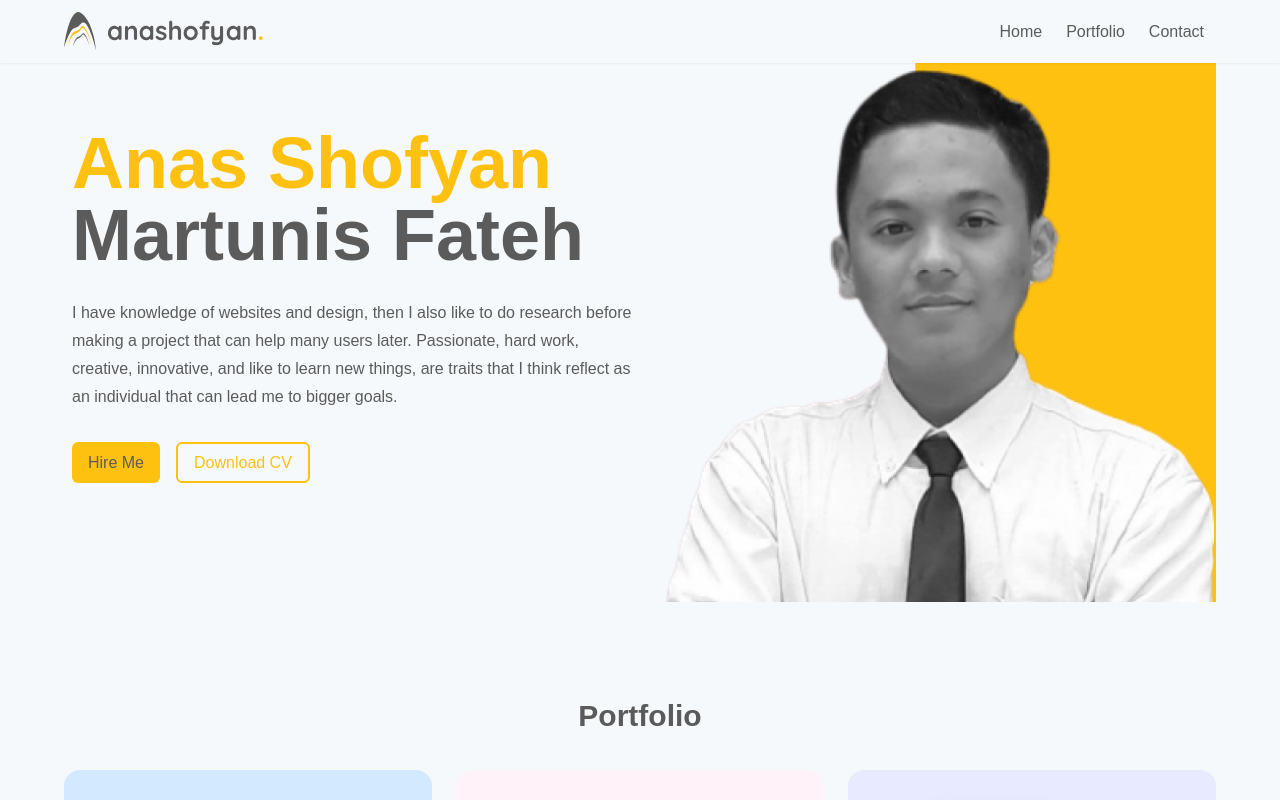
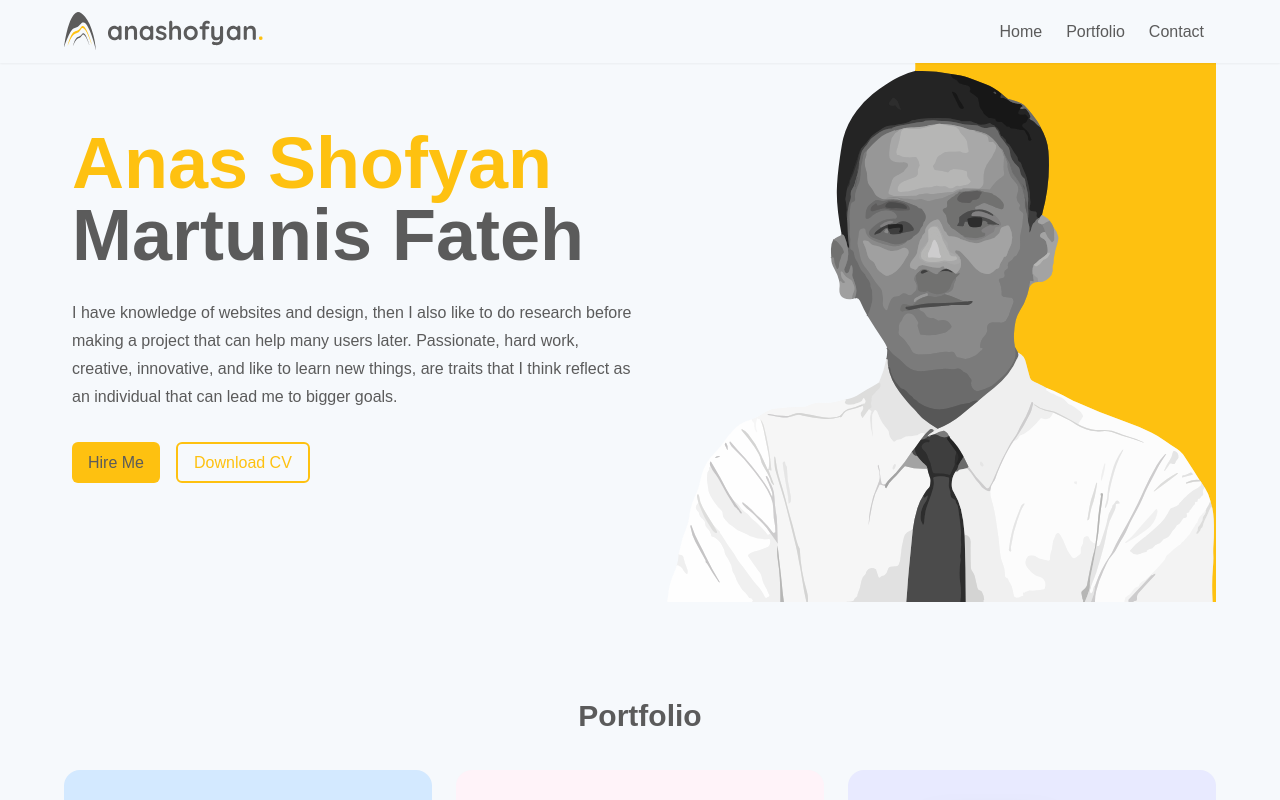
Before and after one commit to anasshofyan/my-portfolio-nextjs, a Next.js app: page / in a window 1280 px wide. Shown: the top 800 px of the page. Built offline with nearby package versions, Linux system fonts and the light colour scheme.

Commit message:
feta: change hero

```diff
--- a/src/components/Hero.tsx
+++ b/src/components/Hero.tsx
@@ -32,7 +32,7 @@ const Hero: React.FC = () => {
       <div className="sm:w-3/6">
         <img
           className="w-full object-cover lg:w-full lg:h-full"
-          src="/images/hero.png"
+          src="/images/hero.svg"
           width="800"
           alt="Hero Ansomarfa"
         />
```
Also changed, not shown: public/images/hero.png (deleted), public/images/hero.svg (added).
